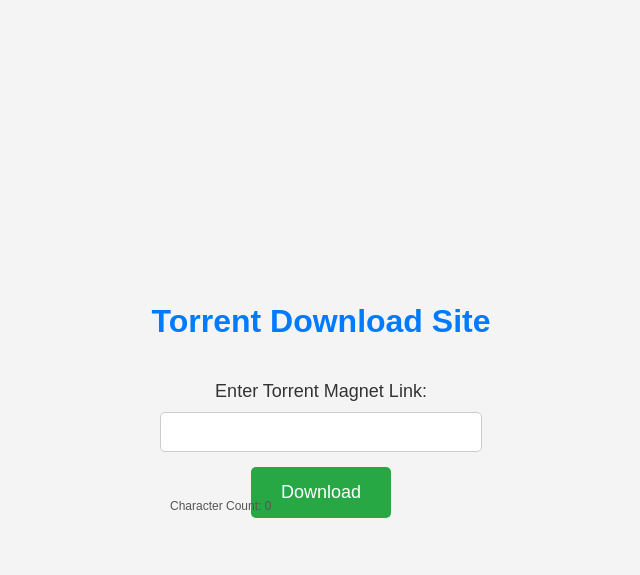
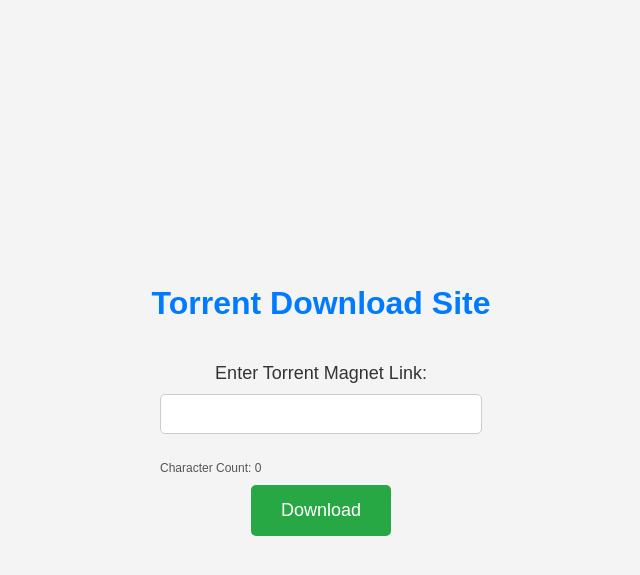
Before and after one commit to PeterPark07/Torrent-downoad-webapp, a Flask app: page / in a window 1280 px wide. Shown: the top 575 px of the page, without its empty margins (319-959 px from the left). Run offline with Flask 3, Linux system fonts and the light colour scheme.

Commit message:
Update index.html

```diff
--- a/templates/index.html
+++ b/templates/index.html
@@ -46,9 +46,7 @@
         #charCount {
             font-size: 12px;
             color: #555;
-            position: absolute;
-            margin-top: 32px;
-            margin-left: 10px;
+            margin-bottom: 10px;
         }
 
         #pleaseWait {
```
